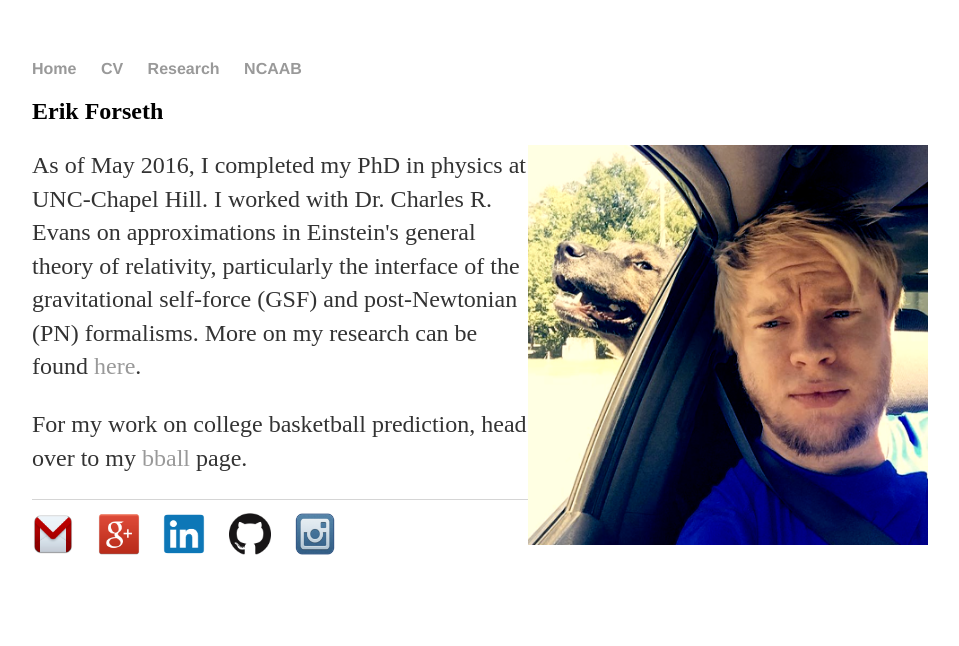
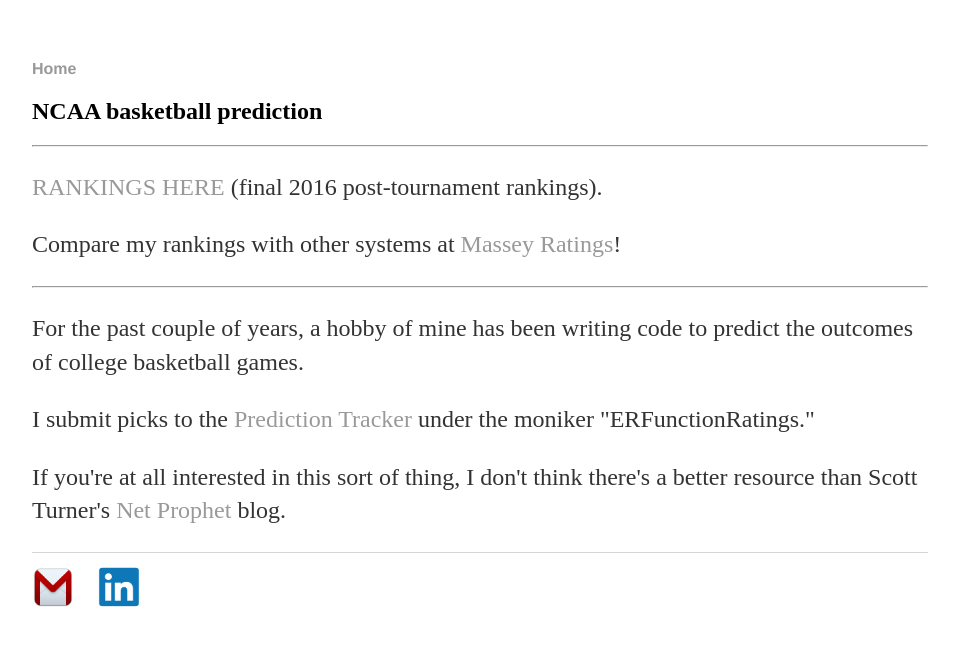
Before and after one commit to erikrforseth/erikrforseth.github.io, a Jekyll site: the page built from index.html, in a window 1280 px wide. Shown: the top 646 px of the page, without its empty margins (160-1119 px from the left). Built offline with Jekyll 4.4.1, drawn with Linux system fonts in a browser that asks for light colours.

Commit message:
Pared down to just bball page.

```diff
--- a/_layouts/default.html
+++ b/_layouts/default.html
@@ -10,9 +10,6 @@
 			<nav>
 	    		<ul>
 	        		<li><a href="/">Home</a></li>
-	        		<li><a href="/cv">CV</a></li>
-	        		<li><a href="/research">Research</a></li>
-				<li><a href="/basketball">NCAAB</a></li>
 	    		</ul>
 			</nav>
 			<div class="container">
@@ -27,20 +24,8 @@
 			      <img src="/images/gmail.png" alt="EMail" style="width:42px;height:42px;" border="0"></a>
 			  </li>
 			  <li>
-			    <a href="https://plus.google.com/100896623552020765703/posts">
-			      <img src="/images/google-plus.png" alt="Google+" style="width:42px;height:42px;" border="0"></a>
-			  </li>
-			  <li>
 			    <a href="http://www.linkedin.com/pub/erik-forseth/108/278/143">
 			      <img src="/images/linkedin-logo.png" alt="LinkedIn" style="width:42px;height:42px;" border="0"></a>
-			  </li>
-			  <li>
-			    <a href="http://github.com/erikrforseth">
-			      <img src="/images/GitHub-Mark-120px-plus.png" alt="GitHub" style="width:42px;height:42px;" border="0"></a>
-			  </li>
-			  <li>
-			    <a href="http://instagram.com/erikrforseth">
-			      <img src="/images/IGicon.png" alt="Instagram" style="width:42px;height:42px;" border="0"></a>
 			  </li>
 			</ul>
 			</footer>
--- a/index.html
+++ b/index.html
@@ -3,12 +3,15 @@ layout: default
 title: Erik Forseth
 ---
 <div class="blurb">
+  <h2>NCAA basketball prediction</h2>
 
-  <div itemscope itemtype="http://schema.org/Person">
-    <span itemprop="name"><h2>Erik Forseth</h2></span>
-      <img itemprop="image" src="/images/profile3.png" alt="Me" style="width:400px;height:400px;" align="right">
-  </div>
+  <hr>
+  <p> <a href="/rankings.html">RANKINGS HERE</a> (final 2016 post-tournament rankings). </p>
+  <p> Compare my rankings with other systems at <a href="http://www.masseyratings.com/cb/compare.htm">Massey Ratings</a>!</p>
+  <hr>
 
-  <p>As of May 2016, I completed my PhD in physics at UNC-Chapel Hill. I worked with Dr. Charles R. Evans on approximations in Einstein's general theory of relativity, particularly the interface of the gravitational self-force (GSF) and post-Newtonian (PN) formalisms. More on my research can be found <a href="/research">here</a>.</p>
-  <p>For my work on college basketball prediction, head over to my <a href="/basketball">bball</a> page.</p>
+  <p>For the past couple of years, a hobby of mine has been writing code to predict the outcomes of college basketball games.</p>
+
+  <p>I submit picks to the <a href="http://www.thepredictiontracker.com/basketball.php">Prediction Tracker</a> under the moniker "ERFunctionRatings."
+  <p>If you're at all interested in this sort of thing, I don't think there's a better resource than Scott Turner's <a href = "http://netprophetblog.blogspot.com/">Net Prophet</a> blog.</p>
 </div><!-- /.blurb -->
```
Also changed, not shown: basketball/index.html (deleted, +0 -18 lines), basketball/model/index.html (deleted, +0 -10 lines), basketball/rpi/index.html (deleted, +0 -8 lines), basketball/todayspicks.html (deleted, +0 -81 lines), cv/index.html (deleted, +0 -206 lines), research/index.html (deleted, +0 -21 lines), rankings.html (renamed from basketball/rankings.html), 1 other file.
